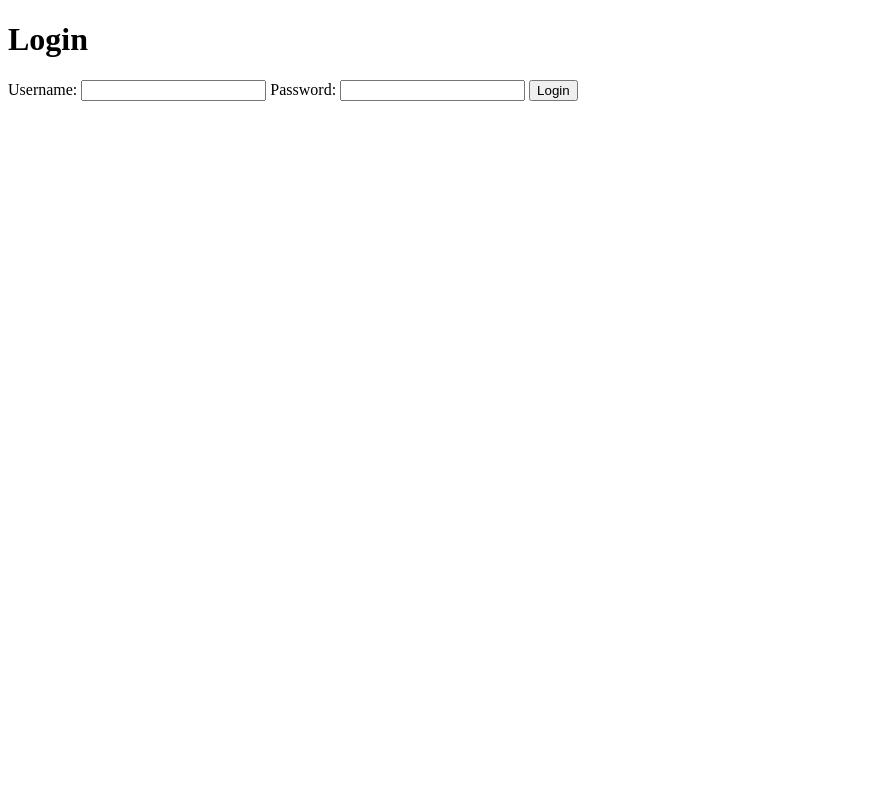
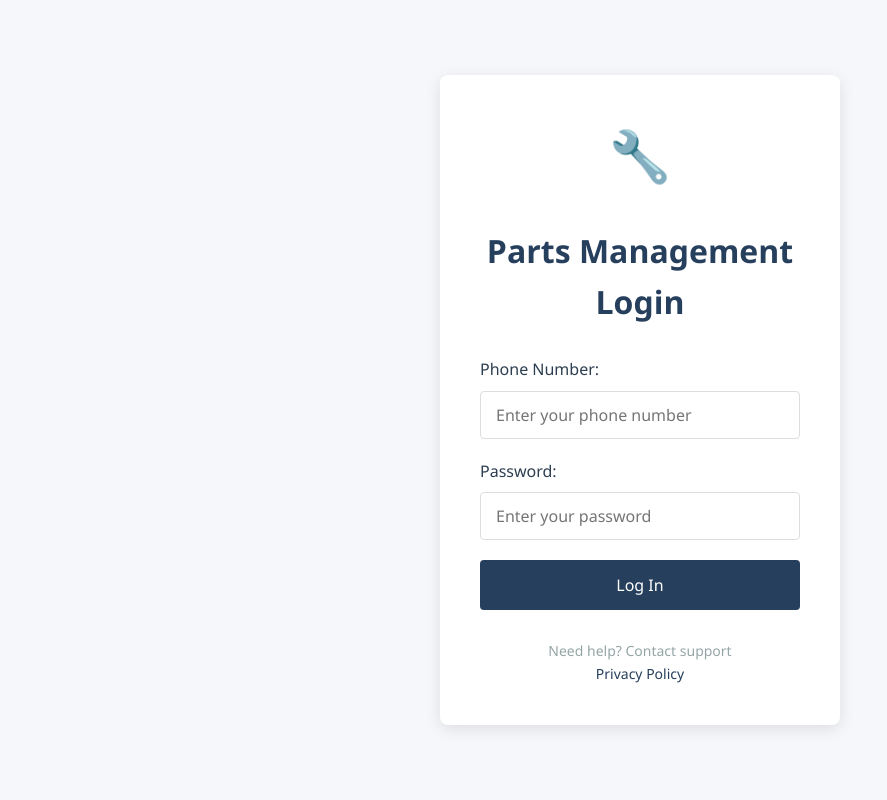
Before and after one commit to eljoserass/fastapi_front, a FastAPI app: page /login in a window 1280 px wide. Shown: the whole page, without its empty margins (0-887 px from the left). Run offline with FastAPI, Linux system fonts and the light colour scheme.

Commit message:
adding login restyle

```diff
--- a/templates/login.html
+++ b/templates/login.html
@@ -3,16 +3,169 @@
 <head>
     <meta charset="UTF-8">
     <meta name="viewport" content="width=device-width, initial-scale=1.0">
-    <title>Login</title>
+    <title>Login - Parts Order Management</title>
+    <style>
+        :root {
+            --primary: #263f5c;
+            --secondary: #435e7e;
+            --accent: #f39c12;
+            --light: #f5f7fa;
+            --dark: #2c3e50;
+            --error: #e74c3c;
+            --success: #2ecc71;
+            --gray: #95a5a6;
+        }
+
+        * {
+            margin: 0;
+            padding: 0;
+            box-sizing: border-box;
+            font-family: 'Segoe UI', Tahoma, Geneva, Verdana, sans-serif;
+        }
+
+        body {
+            background-color: #f5f7fa;
+            color: var(--dark);
+            line-height: 1.6;
+            display: flex;
+            flex-direction: column;
+            align-items: center;
+            justify-content: center;
+            min-height: 100vh;
+        }
+
+        .container {
+            width: 100%;
+            max-width: 400px;
+            padding: 40px;
+            background: white;
+            border-radius: 8px;
+            box-shadow: 0 4px 16px rgba(0, 0, 0, 0.1);
+        }
+
+        .logo {
+            text-align: center;
+            margin-bottom: 30px;
+        }
+
+        .logo img {
+            height: 60px;
+        }
+
+        h1 {
+            color: var(--primary);
+            text-align: center;
+            margin-bottom: 30px;
+            font-weight: 600;
+        }
+
+        .form-group {
+            margin-bottom: 20px;
+        }
+
+        label {
+            display: block;
+            margin-bottom: 8px;
+            font-weight: 500;
+            color: var(--dark);
+        }
+
+        input {
+            width: 100%;
+            padding: 12px 15px;
+            border: 1px solid #ddd;
+            border-radius: 4px;
+            font-size: 16px;
+            transition: border 0.3s;
+        }
+
+        input:focus {
+            border-color: var(--primary);
+            outline: none;
+        }
+
+        button {
+            width: 100%;
+            padding: 14px;
+            background-color: var(--primary);
+            color: white;
+            border: none;
+            border-radius: 4px;
+            font-size: 16px;
+            font-weight: 500;
+            cursor: pointer;
+            transition: background-color 0.3s;
+        }
+
+        button:hover {
+            background-color: var(--secondary);
+        }
+
+        .error-message {
+            color: var(--error);
+            margin-top: 20px;
+            text-align: center;
+        }
+
+        .footer {
+            margin-top: 30px;
+            text-align: center;
+            color: var(--gray);
+            font-size: 14px;
+        }
+
+        .footer a {
+            color: var(--primary);
+            text-decoration: none;
+        }
+
+        .footer a:hover {
+            text-decoration: underline;
+        }
+
+        /* Auto parts themed decoration */
+        .auto-parts-icon {
+            width: 100%;
+            text-align: center;
+            margin-bottom: 20px;
+            font-size: 50px;
+            color: var(--primary);
+        }
+    </style>
 </head>
 <body>
-    <h1>Login</h1>
-    <form action="/login" method="post">
-        <label for="username">Username:</label>
-        <input type="text" name="username" required>
-        <label for="password">Password:</label>
-        <input type="password" name="password" required>
-        <button type="submit">Login</button>
-    </form>
+    <div class="container">
+        <div class="logo">
+            <!-- Placeholder for logo - could be replaced with actual image -->
+            <div class="auto-parts-icon">🔧</div>
+        </div>
+
+        <h1>Parts Management Login</h1>
+
+        {% if error %}
+        <div class="error-message">
+            {{ error }}
+        </div>
+        {% endif %}
+
+        <form action="/login" method="post">
+            <div class="form-group">
+                <label for="username">Phone Number:</label>
+                <input type="text" name="username" id="username" placeholder="Enter your phone number" required>
+            </div>
+
+            <div class="form-group">
+                <label for="password">Password:</label>
+                <input type="password" name="password" id="password" placeholder="Enter your password" required>
+            </div>
+
+            <button type="submit">Log In</button>
+        </form>
+
+        <div class="footer">
+            <p>Need help? Contact support</p>
+            <p><a href="/privacy-policy">Privacy Policy</a></p>
+        </div>
+    </div>
 </body>
 </html>
```
Also changed, not shown: CLAUDE.md (added, +12 -0 lines).
